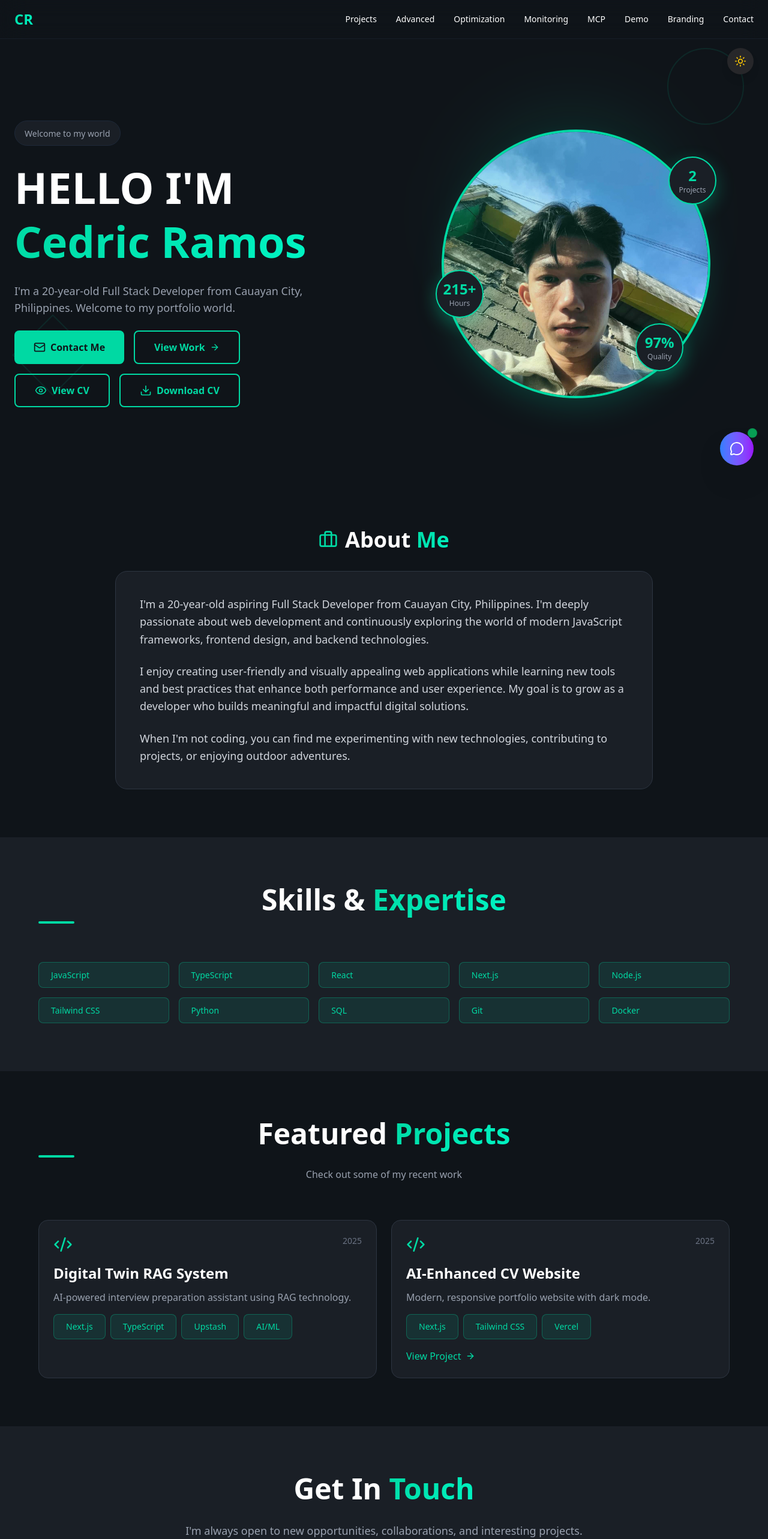
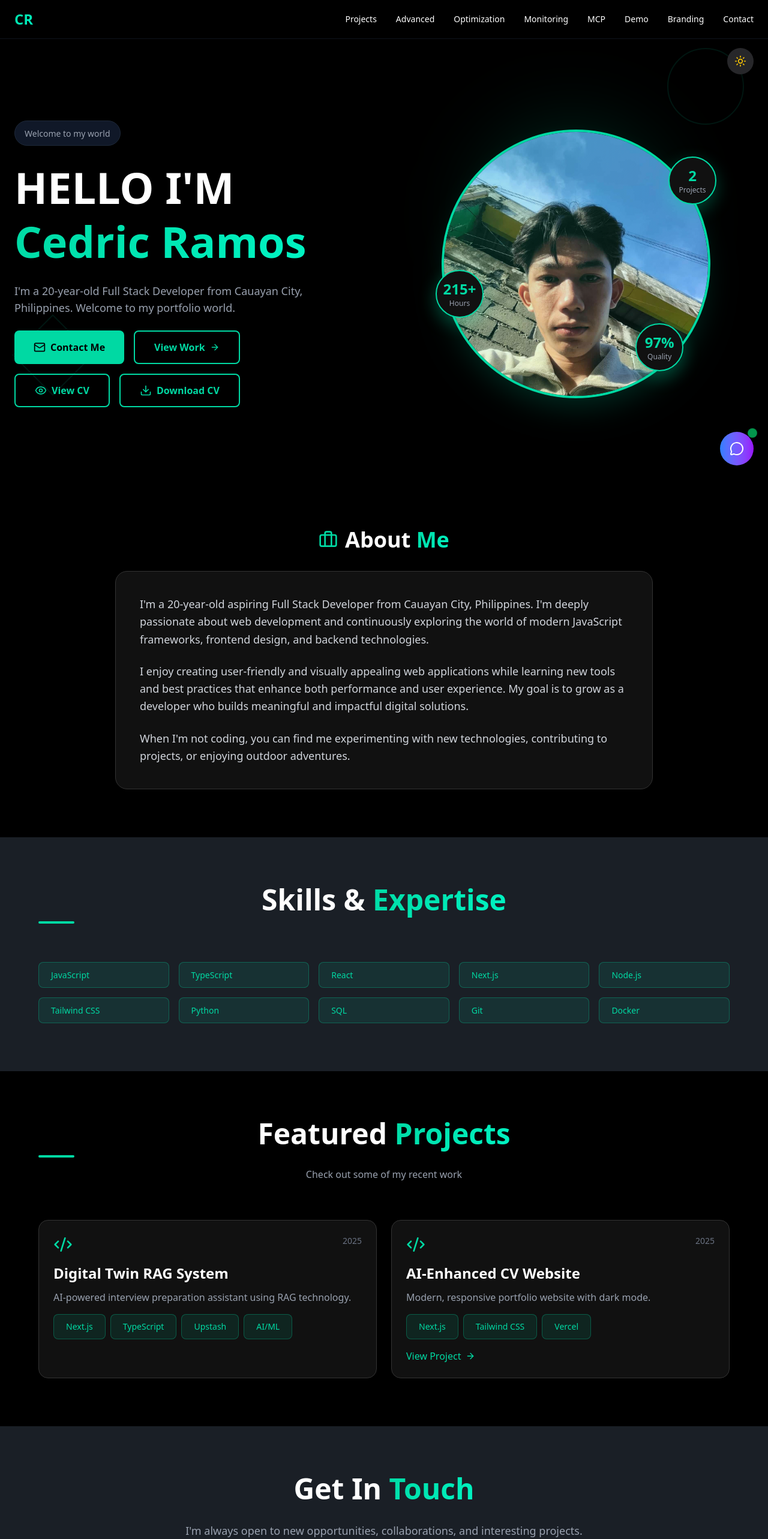
Before and after one commit to cdrcrmss/digital-twin-workshop, a Next.js app in the folder my-portfolio/: page / in a window 1280 px wide. Shown: the top 2566 px of the page at 60% size. Built offline with nearby package versions, Linux system fonts and the light colour scheme.

Commit message:
Fix: Change all backgrounds to pure black in dark mode and white in light mode

```diff
--- a/my-portfolio/app/advanced-features/page.tsx
+++ b/my-portfolio/app/advanced-features/page.tsx
@@ -69,7 +69,7 @@ export default function AdvancedFeaturesPage() {
   ];
 
   return (
-    <div className="min-h-screen bg-[#0f1419] light:bg-white text-white light:text-gray-900">
+    <div className="min-h-screen bg-black light:bg-white text-white light:text-gray-900">
       <div className="container mx-auto max-w-6xl px-6 py-12">
         <Link href="/" className="inline-flex items-center gap-2 text-purple-400 hover:text-purple-300 mb-6">
           <ArrowLeft className="w-4 h-4" />
--- a/my-portfolio/app/demo/page.tsx
+++ b/my-portfolio/app/demo/page.tsx
@@ -79,7 +79,7 @@ export default function DemoPage() {
   };
 
   return (
-    <div className="min-h-screen bg-[#0f1419] light:bg-white text-white light:text-gray-900">
+    <div className="min-h-screen bg-black light:bg-white text-white light:text-gray-900">
       <div className="container mx-auto max-w-7xl px-6 py-12">
         <Link href="/mcp-integration" className="inline-flex items-center gap-2 text-purple-400 hover:text-purple-300 mb-6">
           <ArrowLeft className="w-4 h-4" />
--- a/my-portfolio/app/globals.css
+++ b/my-portfolio/app/globals.css
@@ -47,8 +47,8 @@
 /* Modern Card with Shadow */
 
 .modern-card {
-    background: #1a1f26;
-    border: 1px solid #2d3541;
+    background: #111111;
+    border: 1px solid #333333;
     border-radius: 20px;
     padding: 40px;
     transition: all 0.4s cubic-bezier(0.4, 0, 0.2, 1);
@@ -82,8 +82,8 @@
 /* Service Card */
 
 .service-card {
-    background: #1a1f26;
-    border: 1px solid #2d3541;
+    background: #111111;
+    border: 1px solid #333333;
     border-radius: 16px;
     padding: 32px;
     transition: all 0.3s ease;
@@ -102,7 +102,7 @@
 }
 
 .service-card.active * {
-    color: #0f1419 !important;
+    color: #000000 !important;
 }
 
 
@@ -110,7 +110,7 @@
 
 .stats-badge {
     position: absolute;
-    background: #1a1f26;
+    background: #111111;
     border: 2px solid #00d9a3;
     border-radius: 50%;
     width: 80px;
@@ -131,7 +131,7 @@
     gap: 8px;
     padding: 14px 32px;
     background: #00d9a3;
-    color: #0f1419;
+    color: #000000;
     font-weight: 600;
     border-radius: 8px;
     transition: all 0.3s ease;
@@ -189,8 +189,8 @@
 /* Project Card */
 
 .project-card {
-    background: #1a1f26;
-    border: 1px solid #2d3541;
+    background: #111111;
+    border: 1px solid #333333;
     border-radius: 16px;
     padding: 24px;
     transition: all 0.4s ease;
--- a/my-portfolio/app/layout.tsx
+++ b/my-portfolio/app/layout.tsx
@@ -25,7 +25,7 @@ export default function RootLayout({
   return (
     <html lang="en">
       <body
-        className={`${geistSans.variable} ${geistMono.variable} antialiased bg-[#0f1419] light:bg-white text-white light:text-gray-900 transition-colors duration-300`}
+        className={`${geistSans.variable} ${geistMono.variable} antialiased bg-black light:bg-white text-white light:text-gray-900 transition-colors duration-300`}
       >
         {children}
       </body>
--- a/my-portfolio/app/mcp-integration/page.tsx
+++ b/my-portfolio/app/mcp-integration/page.tsx
@@ -140,7 +140,7 @@ console.log(data.response);`,
   };
 
   return (
-    <div className="min-h-screen bg-[#0f1419] light:bg-white text-white light:text-gray-900">
+    <div className="min-h-screen bg-black light:bg-white text-white light:text-gray-900">
       <div className="container mx-auto max-w-7xl px-6 py-12">
         <Link href="/operations" className="inline-flex items-center gap-2 text-purple-400 hover:text-purple-300 mb-6">
           <ArrowLeft className="w-4 h-4" />
--- a/my-portfolio/app/monitoring/page.tsx
+++ b/my-portfolio/app/monitoring/page.tsx
@@ -47,7 +47,7 @@ export default function MonitoringPage() {
   ];
 
   return (
-    <div className="min-h-screen bg-[#0f1419] light:bg-white text-white light:text-gray-900">
+    <div className="min-h-screen bg-black light:bg-white text-white light:text-gray-900">
       <div className="container mx-auto max-w-7xl px-6 py-12">
         <Link href="/optimization" className="inline-flex items-center gap-2 text-purple-400 hover:text-purple-300 mb-6">
           <ArrowLeft className="w-4 h-4" />
--- a/my-portfolio/app/operations/page.tsx
+++ b/my-portfolio/app/operations/page.tsx
@@ -118,7 +118,7 @@ export default function OperationsPage() {
   ];
 
   return (
-    <div className="min-h-screen bg-[#0f1419] light:bg-white text-white light:text-gray-900">
+    <div className="min-h-screen bg-black light:bg-white text-white light:text-gray-900">
       <div className="container mx-auto max-w-7xl px-6 py-12">
         <Link href="/scalability" className="inline-flex items-center gap-2 text-purple-400 hover:text-purple-300 mb-6">
           <ArrowLeft className="w-4 h-4" />
--- a/my-portfolio/app/optimization/page.tsx
+++ b/my-portfolio/app/optimization/page.tsx
@@ -65,7 +65,7 @@ export default function OptimizationPage() {
   ];
 
   return (
-    <div className="min-h-screen bg-[#0f1419] light:bg-white text-white light:text-gray-900">
+    <div className="min-h-screen bg-black light:bg-white text-white light:text-gray-900">
       <div className="container mx-auto max-w-6xl px-6 py-12">
         <Link href="/advanced-features" className="inline-flex items-center gap-2 text-purple-400 hover:text-purple-300 mb-6">
           <ArrowLeft className="w-4 h-4" />
--- a/my-portfolio/app/page.tsx
+++ b/my-portfolio/app/page.tsx
@@ -26,7 +26,7 @@ export default function Home() {
   ];
 
   return (
-    <div className="min-h-screen bg-[#0f1419] light:bg-white text-white light:text-gray-900 transition-colors duration-300 overflow-x-hidden">
+    <div className="min-h-screen bg-black light:bg-white text-white light:text-gray-900 transition-colors duration-300 overflow-x-hidden">
       {/* AI Chat Component */}
       <AIChat />
 
@@ -39,7 +39,7 @@ export default function Home() {
       <div className="geo-shape geo-circle w-40 h-40 top-1/2 right-1/4 opacity-20 light:opacity-5" />
 
       {/* Navigation */}
-      <nav className="fixed top-0 w-full bg-[#0f1419]/80 light:bg-white/80 backdrop-blur-xl border-b border-gray-800/50 light:border-gray-200 z-50">
+      <nav className="fixed top-0 w-full bg-black/80 light:bg-white/80 backdrop-blur-xl border-b border-gray-800/50 light:border-gray-200 z-50">
         <div className="max-w-7xl mx-auto px-6 py-4 flex justify-between items-center">
           <div className="text-2xl font-bold">
             <a href="/" className="text-gradient hover:opacity-80 transition">CR</a>
@@ -65,7 +65,7 @@ export default function Home() {
         <div className="max-w-7xl mx-auto w-full grid lg:grid-cols-2 gap-12 items-center">
           {/* Left Content */}
           <div className="space-y-6 z-10">
-            <div className="inline-block px-4 py-2 bg-[#1a1f26] light:bg-gray-100 rounded-full border border-gray-800 light:border-gray-200">
+            <div className="inline-block px-4 py-2 bg-gray-900 light:bg-gray-100 rounded-full border border-gray-800 light:border-gray-200">
               <span className="text-sm text-gray-400 light:text-gray-600">Welcome to my world</span>
             </div>
 
--- a/my-portfolio/app/professional/page.tsx
+++ b/my-portfolio/app/professional/page.tsx
@@ -129,7 +129,7 @@ export default function ProfessionalPage() {
   ];
 
   return (
-    <div className="min-h-screen bg-[#0f1419] light:bg-white text-white light:text-gray-900">
+    <div className="min-h-screen bg-black light:bg-white text-white light:text-gray-900">
       <div className="container mx-auto max-w-7xl px-6 py-12">
         <Link href="/demo" className="inline-flex items-center gap-2 text-purple-400 hover:text-purple-300 mb-6">
           <ArrowLeft className="w-4 h-4" />
--- a/my-portfolio/app/projects/page.tsx
+++ b/my-portfolio/app/projects/page.tsx
@@ -205,7 +205,7 @@ export default function ProjectsPage() {
     : projects.filter(p => p.category === selectedCategory);
 
   return (
-    <div className="min-h-screen bg-[#0f1419] light:bg-white text-white light:text-gray-900">
+    <div className="min-h-screen bg-black light:bg-white text-white light:text-gray-900">
       <div className="container mx-auto max-w-7xl px-6 py-12">
         {/* Header */}
         <div className="mb-8">
--- a/my-portfolio/app/scalability/page.tsx
+++ b/my-portfolio/app/scalability/page.tsx
@@ -73,7 +73,7 @@ export default function ScalabilityPage() {
   ];
 
   return (
-    <div className="min-h-screen bg-[#0f1419] light:bg-white text-white light:text-gray-900">
+    <div className="min-h-screen bg-black light:bg-white text-white light:text-gray-900">
       <div className="container mx-auto max-w-7xl px-6 py-12">
         <Link href="/monitoring" className="inline-flex items-center gap-2 text-purple-400 hover:text-purple-300 mb-6">
           <ArrowLeft className="w-4 h-4" />
```
